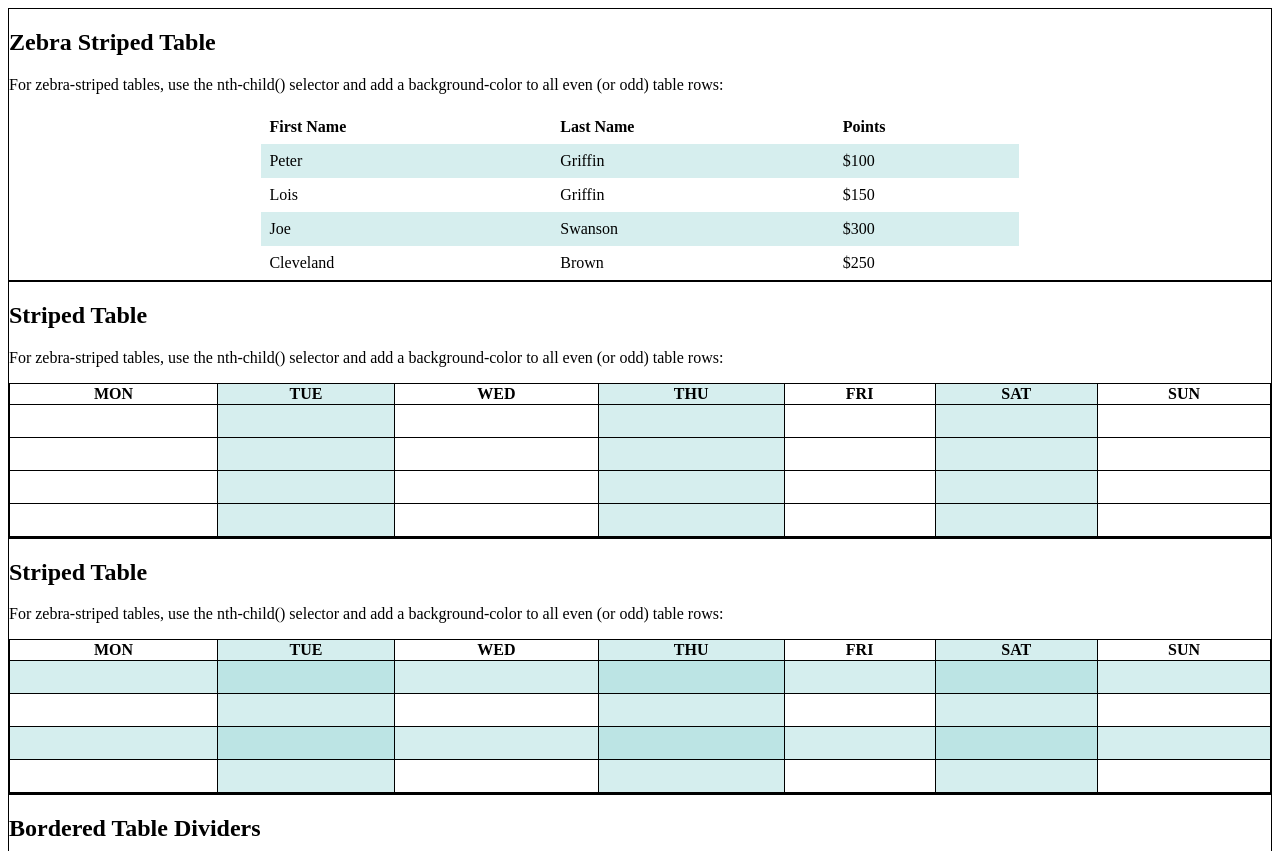
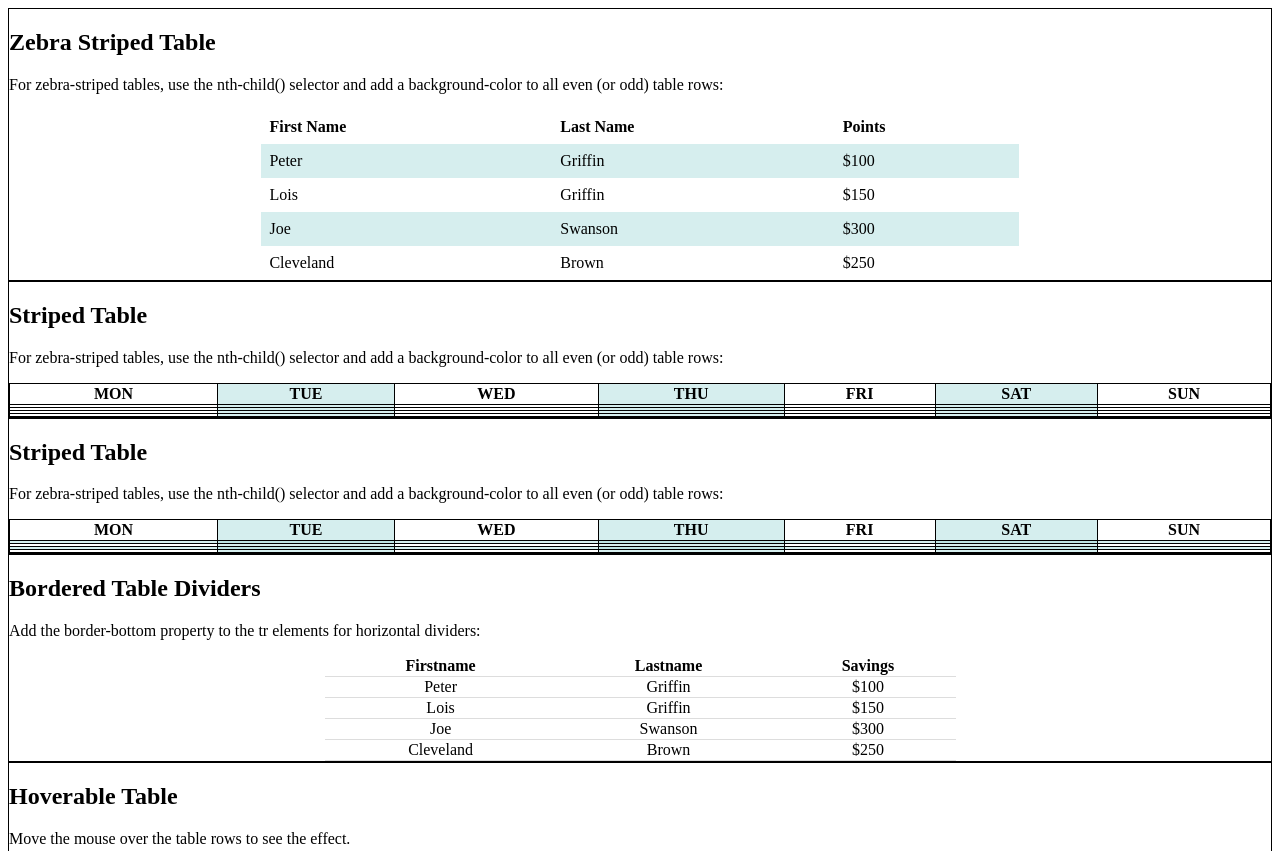
Before and after one commit to Jeon-Hyoung-woon/html_2502, a plain HTML site: page ex_0211/index4_tablestyle.html in a window 1280 px wide. Shown: the top 851 px of the page. Drawn offline with Linux system fonts and the light colour scheme.

Commit message:
Update index4_tablestyle.css

```diff
--- a/css/index4_tablestyle.css
+++ b/css/index4_tablestyle.css
@@ -46,11 +46,6 @@ section {
   background-color: rgba(150, 212, 212, 0.4);
 }
 
-.s2 td,
-.s3 td {
-  height: 30px;
-}
-
 .s4 table {
   border-collapse: collapse;
   width: 50%;
```
